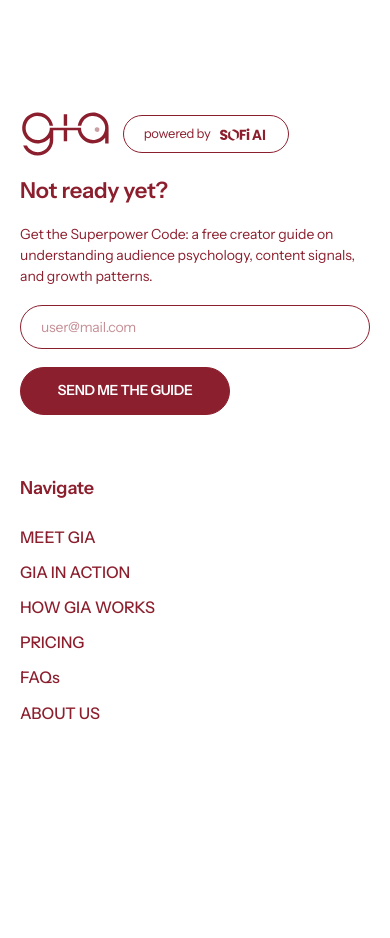
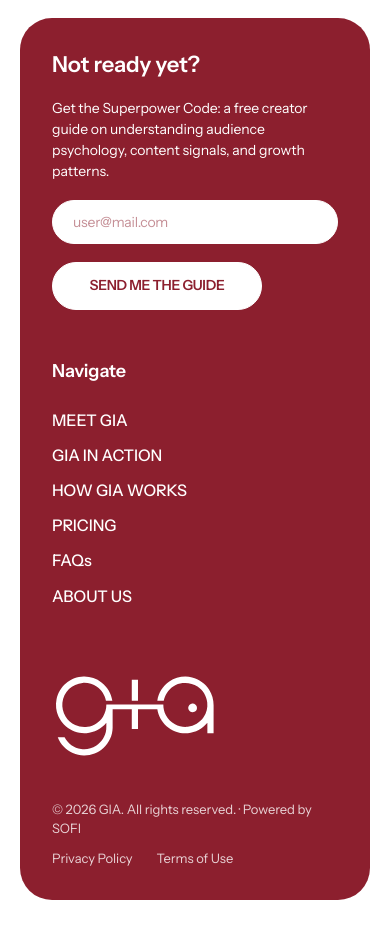
Before and after one commit to kintborbano/gia-testing, a Next.js app: page / in a window 390 px wide. Shown: the part 4532-5470 px from the top of the page. Before the commit the page ends 5433 px from the top, so only its background shows below. Built offline with nearby package versions, Linux system fonts and the light colour scheme.

Commit message:
chore: added design on footer

```diff
--- a/src/components/landing/CTA.tsx
+++ b/src/components/landing/CTA.tsx
@@ -1,5 +1,3 @@
-import AnalyzeTiktokButton from '@/components/ui/AnalyzeTiktokButton';
-
 export default function CTA(): React.ReactElement {
   return (
     <section
@@ -31,7 +29,6 @@
           <p className="w-full max-w-[504px] font-sans text-[16px] leading-[1.3] font-normal tracking-[-0.12px] text-[#151515] md:text-[20px] md:leading-[1.25]">
             Stop guessing. Start posting with evidence.
           </p>
-          <AnalyzeTiktokButton variant="cta" className="w-full sm:w-auto" />
         </div>
       </div>
     </section>
--- a/src/components/landing/Footer.tsx
+++ b/src/components/landing/Footer.tsx
@@ -1,6 +1,4 @@
-import Image from 'next/image';
 import Link from 'next/link';
-import PoweredByPill from '@/components/ui/PoweredByPill';
 import Button from '@/components/ui/Button';
 
 const NAV_LINKS = [
@@ -12,26 +10,24 @@
   { label: 'ABOUT US', href: '/#bg-stop-cta' },
 ];
 
+const LEGAL_LINKS = [
+  { label: 'Privacy Policy', href: '/privacy' },
+  { label: 'Terms of Use', href: '/terms' },
+];
+
 export default function Footer(): React.ReactElement {
   return (
     <footer
       id="bg-stop-footer"
-      className="flex w-full justify-center px-5 pb-28 sm:px-8 md:px-16 md:pb-[160px]"
+      className="flex w-full justify-center px-5 pt-10 pb-12 sm:px-8 md:px-16 md:pt-16 md:pb-20"
     >
-      <div className="text-brand-primary flex w-[1056px] max-w-full flex-col gap-[60px] py-16 md:flex-row md:justify-between md:gap-[60px] md:py-20">
+      {/* Enclosing maroon panel — generous internal padding so the contents
+          never crowd the rounded edges. */}
+      <div className="bg-brand-primary flex w-[1152px] max-w-full flex-col gap-16 rounded-[32px] p-8 text-white sm:p-12 md:gap-24 md:rounded-[44px] md:p-16">
+        {/* Top row: lead-magnet (left) + navigation (right) */}
+        <div className="flex flex-col gap-12 md:flex-row md:justify-between md:gap-16">
           {/* Lead-magnet column */}
           <form className="flex w-[480px] max-w-full flex-col gap-[18px]">
-          <div className="flex items-center gap-3">
-            <Image
-              src="/logos/gia-logo.svg"
-              alt="GIA"
-              width={689}
-              height={480}
-              className="h-[48px] w-auto"
-            />
-            <PoweredByPill />
-          </div>
-
             <p className="font-sans text-[22px] leading-[1.35] font-semibold tracking-[-0.11px]">
               Not ready yet?
             </p>
@@ -44,11 +40,11 @@
               type="email"
               name="email"
               placeholder="user@mail.com"
-            className="border-brand-primary text-brand-primary placeholder:text-brand-primary/50 h-[44px] w-full rounded-[25px] border bg-white px-5 font-sans text-[14px] tracking-[-0.28px]"
+              className="text-brand-primary placeholder:text-brand-primary/50 h-[44px] w-full rounded-[25px] border border-white bg-white px-5 font-sans text-[14px] tracking-[-0.28px]"
             />
             <Button
               type="submit"
-            variant="filled"
+              variant="onBrand"
               size="default"
               className="w-[210px]"
             >
@@ -57,7 +53,7 @@
           </form>
 
           {/* Navigate column */}
-        <nav className="flex w-[200px] flex-col gap-3">
+          <nav className="flex w-[200px] flex-col gap-3 md:items-end md:text-right">
             <p className="pb-3 font-sans text-[18px] font-bold tracking-[-0.09px]">
               Navigate
             </p>
@@ -72,6 +68,46 @@
             ))}
           </nav>
         </div>
+
+        {/* Bottom row: logo (left) + legal & attribution (right) */}
+        <div className="flex flex-col gap-10 md:flex-row md:items-end md:justify-between md:gap-16">
+          {/* GIA logo — masked so the maroon-fill SVG reads as cream on the
+              maroon panel. */}
+          <div
+            role="img"
+            aria-label="GIA"
+            className="h-[88px] w-[166px] shrink-0 bg-white md:h-[104px] md:w-[196px]"
+            style={{
+              WebkitMaskImage: 'url(/logos/gia-logo.svg)',
+              maskImage: 'url(/logos/gia-logo.svg)',
+              WebkitMaskRepeat: 'no-repeat',
+              maskRepeat: 'no-repeat',
+              WebkitMaskPosition: 'left center',
+              maskPosition: 'left center',
+              WebkitMaskSize: 'contain',
+              maskSize: 'contain',
+            }}
+          />
+
+          {/* Copyright + legal links on one row, spaced apart */}
+          <div className="flex flex-wrap items-center gap-x-10 gap-y-2.5 md:justify-end">
+            <p className="font-sans text-[13px] leading-[1.5] tracking-[-0.065px] text-white/80">
+              © 2026 GIA. All rights reserved. · Powered by SOFI
+            </p>
+            <div className="flex items-center gap-6">
+              {LEGAL_LINKS.map((link) => (
+                <Link
+                  key={link.label}
+                  href={link.href}
+                  className="font-sans text-[13px] leading-[1.5] tracking-[-0.065px] text-white/80 transition-opacity hover:opacity-100"
+                >
+                  {link.label}
+                </Link>
+              ))}
+            </div>
+          </div>
+        </div>
+      </div>
     </footer>
   );
 }
--- a/src/components/landing/scrollBackground.config.ts
+++ b/src/components/landing/scrollBackground.config.ts
@@ -84,7 +84,7 @@
   { anchorId: 'bg-stop-action', color: 'white' },
   { anchorId: 'bg-stop-how', color: 'white' },
   { anchorId: 'bg-stop-cta', color: 'white' },
-  { anchorId: 'bg-stop-footer', color: 'cream' },
+  { anchorId: 'bg-stop-footer', color: 'white' },
 ];
 
 /** Default trigger alignment when a stop doesn't set its own `align`. */
--- a/src/components/ui/Button.tsx
+++ b/src/components/ui/Button.tsx
@@ -1,12 +1,12 @@
 import { ArrowRight } from 'lucide-react';
 import type { ReactElement, ReactNode } from 'react';
 
-export type ButtonVariant = 'filled' | 'filledStatic' | 'outlined';
+export type ButtonVariant = 'filled' | 'filledStatic' | 'outlined' | 'onBrand';
 export type ButtonSize = 'sm' | 'default' | 'lg';
 
 type BaseProps = {
   children: ReactNode;
-  /** `filled` = brand fill, inverts on hover. `filledStatic` = brand fill, no color change on hover. `outlined` = white fill, inverts on hover. */
+  /** `filled` = brand fill, inverts on hover. `filledStatic` = brand fill, no color change on hover. `outlined` = white fill, inverts on hover. `onBrand` = white fill with brand text for use on a brand-colored surface; warms to cream on hover so it never blends in. */
   variant?: ButtonVariant;
   /** sm 38px/13px · default 48px/14px · lg 60px/16px. */
   size?: ButtonSize;
@@ -51,6 +51,8 @@
   filledStatic: 'border-brand-primary bg-brand-primary text-white',
   outlined:
     'border-brand-primary bg-white text-brand-primary hover:bg-brand-primary hover:text-white',
+  onBrand:
+    'border-white bg-white text-brand-primary hover:border-black hover:bg-black hover:text-white',
 };
 
 /**
```
Lines whose indentation alone changed are shown as unchanged.
